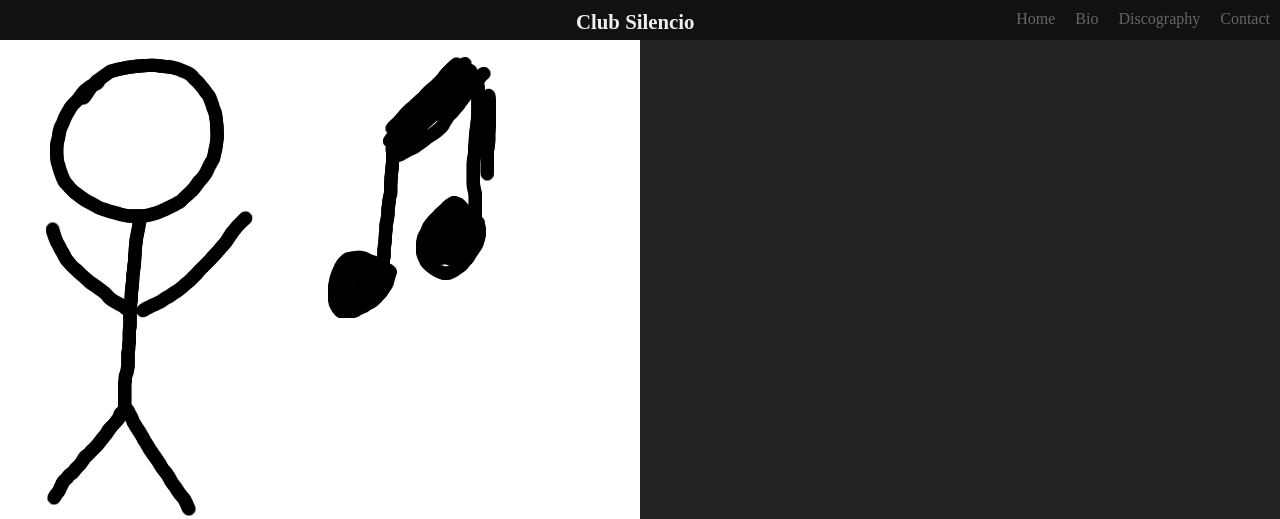
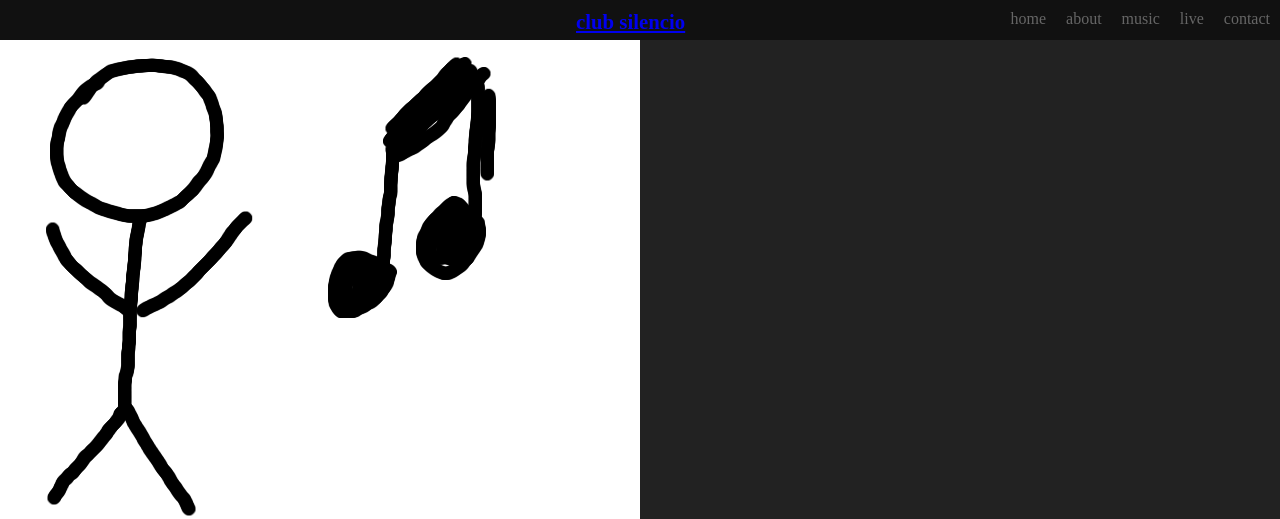
Before and after one commit to roddds/club-silencio, a Flask app: page / in a window 1280 px wide. Shown: the top 519 px of the page. Run offline with Flask 2, Linux system fonts and the light colour scheme.

Commit message:
templates

```diff
--- /dev/null
+++ b/templates/about.html
@@ -0,0 +1,5 @@
+{% extends "base.html" %}
+
+{% block content %}
+about
+{% endblock %}
--- /dev/null
+++ b/templates/base.html
@@ -0,0 +1,32 @@
+<!DOCTYPE html>
+<html>
+<head>
+    <link href='static/style.css' rel='stylesheet'>
+    <title>Home</title>
+</head>
+<body>
+
+<div class="header">
+    <h1 class="title">
+        <a href="/">club silencio</a>
+    </h1>
+
+    <div class="links">
+        <ul>
+            <li><a href="/">home</a></li>
+            <li><a href="/about">about</a></li>
+            <li><a href="/music">music</a></li>
+            <li><a href="/live">live</a></li>
+            <li><a href="/contact">contact</a></li>
+        </ul>
+    </div>
+</div>
+<div class="height-offset"></div>
+
+<div class="content">
+{% block content %}
+{% endblock %}
+</div>
+
+</body>
+</html>
--- /dev/null
+++ b/templates/contact.html
@@ -0,0 +1,5 @@
+{% extends "base.html" %}
+
+{% block content %}
+contact
+{% endblock %}
--- a/templates/home.html
+++ b/templates/home.html
@@ -1,32 +1,7 @@
-<!DOCTYPE html>
-<html>
-<head>
-    <link href='static/style.css' rel='stylesheet'>
-    <title>Home</title>
-</head>
-<body>
+{% extends "base.html" %}
 
-<div class="header">
-    <h1 class="title">
-        Club Silencio
-    </h1>
-
-    <div class="links">
-        <ul>
-            <li><a href="">Home</a></li>
-            <li><a href="">Bio</a></li>
-            <li><a href="">Discography</a></li>
-            <li><a href="">Contact</a></li>
-        </ul>
-    </div>
-</div>
-<div class="height-offset"></div>
-
-<div class="content">
+{% block content %}
     <div class="capa">
         <img src="/static/capa.png">
     </div>
-</div>
-
-</body>
-</html>
+{% endblock %}
--- /dev/null
+++ b/templates/live.html
@@ -0,0 +1,5 @@
+{% extends "base.html" %}
+
+{% block content %}
+live
+{% endblock %}
--- /dev/null
+++ b/templates/music.html
@@ -0,0 +1,5 @@
+{% extends "base.html" %}
+
+{% block content %}
+music
+{% endblock %}
```
